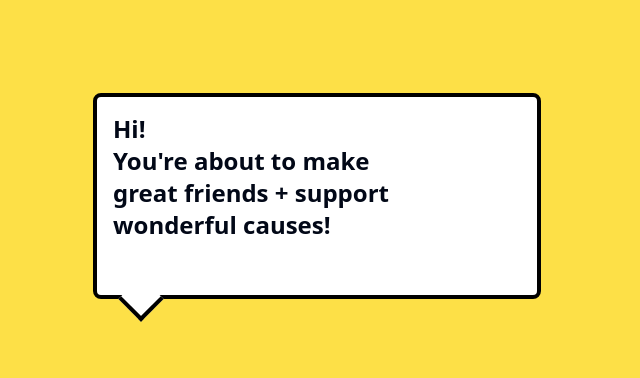
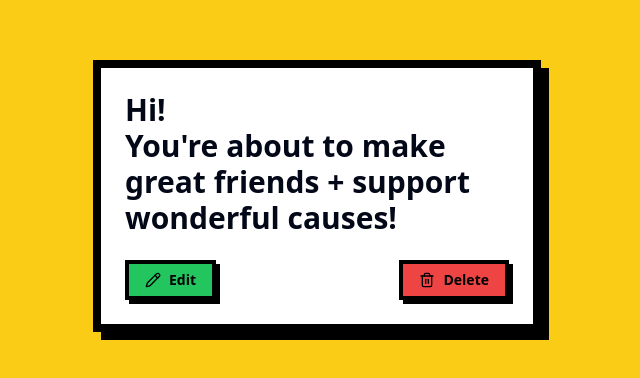
Before and after one commit to GPT-Engineer-App/stylish-text-area, a React (Vite) app: page / in a window 1280 px wide. Shown: the part 204-582 px from the top of the page, without its empty margins (323-963 px from the left). Built offline with nearby package versions, Linux system fonts and the light colour scheme.

Commit message:
Update styles to neobrutalism
Refactor the UI components and styles to adopt a neobrutalism design aesthetic, enhancing the overall visual appeal and user experience.
[skip gpt_engineer]

```diff
--- a/src/pages/Index.jsx
+++ b/src/pages/Index.jsx
@@ -1,4 +1,6 @@
 import { useState, useEffect, useRef } from 'react';
+import { Button } from "@/components/ui/button";
+import { Pencil, Trash2 } from 'lucide-react';
 
 const Index = () => {
   const [text, setText] = useState("Hi!\nYou're about to make\ngreat friends + support\nwonderful causes!");
@@ -12,18 +14,23 @@ const Index = () => {
   }, [text]);
 
   return (
-    <div className="min-h-screen flex items-center justify-center bg-yellow-300 p-4">
-      <div className="relative max-w-md w-full">
-        <div className="bg-white border-4 border-black rounded-lg p-4 pb-12">
+    <div className="min-h-screen flex items-center justify-center bg-yellow-400 p-4">
+      <div className="max-w-md w-full bg-white border-8 border-black shadow-[8px_8px_0_0_#000] p-6 rounded-none">
         <textarea
           ref={textareaRef}
           value={text}
           onChange={(e) => setText(e.target.value)}
-            className="w-full bg-transparent text-2xl font-bold resize-none overflow-hidden"
+          className="w-full bg-transparent text-3xl font-bold resize-none overflow-hidden mb-4"
           style={{ outline: 'none' }}
         />
+        <div className="flex justify-between">
+          <Button className="bg-green-500 hover:bg-green-600 text-black font-bold py-2 px-4 rounded-none border-4 border-black shadow-[4px_4px_0_0_#000]">
+            <Pencil className="mr-2 h-4 w-4" /> Edit
+          </Button>
+          <Button className="bg-red-500 hover:bg-red-600 text-black font-bold py-2 px-4 rounded-none border-4 border-black shadow-[4px_4px_0_0_#000]">
+            <Trash2 className="mr-2 h-4 w-4" /> Delete
+          </Button>
         </div>
-        <div className="absolute -bottom-4 left-8 w-8 h-8 bg-white border-4 border-t-0 border-r-0 border-black transform -rotate-45"></div>
       </div>
     </div>
   );
```
Lines whose indentation alone changed are shown as unchanged.
